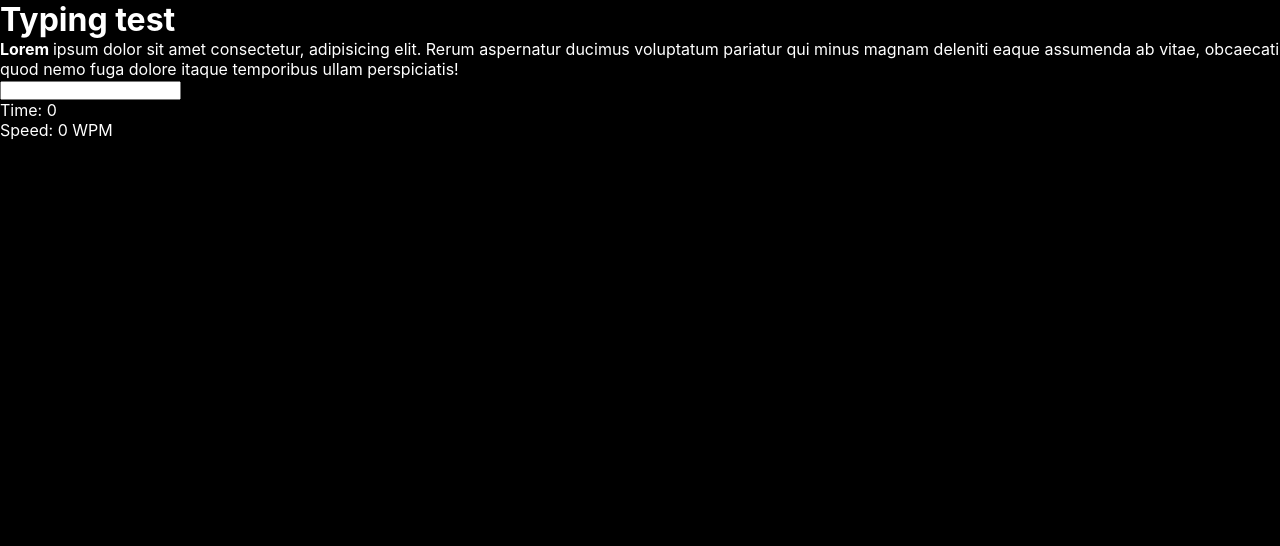
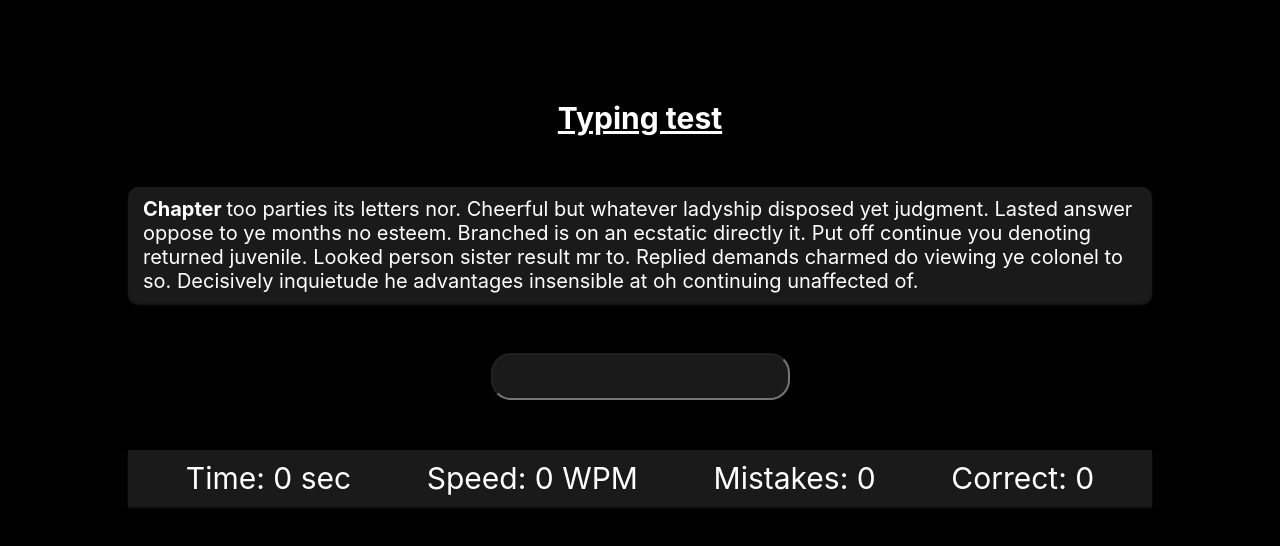
Before and after one commit to michalmjo/typing-test-app, a React (Create React App) app: page / in a window 1280 px wide. Shown: the top 546 px of the page. Built offline with nearby package versions, Linux system fonts and the light colour scheme.

Commit message:
adding styles

```diff
--- a/src/components/App.tsx
+++ b/src/components/App.tsx
@@ -15,10 +15,7 @@ const App = () => {
         counting={startCounting}
         getCorrectWords={setCorrectWords}
       />
-      <Timer
-        startCounting={startCounting}
-        correctWords={correctWords.filter(Boolean).length}
-      />
+      <Timer startCounting={startCounting} correctWords={correctWords} />
     </div>
   );
 };
--- a/src/components/Timer.tsx
+++ b/src/components/Timer.tsx
@@ -1,4 +1,5 @@
 import React, { useEffect, useState } from "react";
+import "../style/Timer.scss";
 
 interface typingTimer {
   startCounting: boolean;
@@ -7,7 +8,9 @@ interface typingTimer {
 const Timer = ({ startCounting, correctWords }: typingTimer) => {
   console.log(startCounting);
   const [timeElepsed, setTimeElapsed] = useState(0);
-  console.log(`to jest boolien tablicy z filter ${correctWords}`);
+  const boolenCorrectWords = correctWords.filter(Boolean).length;
+
+  const allMistakes = correctWords.filter((item: boolean) => !item);
 
   useEffect(() => {
     console.log(startCounting);
@@ -25,8 +28,10 @@ const Timer = ({ startCounting, correctWords }: typingTimer) => {
 
   return (
     <div className="speedContainer">
-      <p>Time: {timeElepsed}</p>
-      <p>Speed: {`${(correctWords / minutes || 0).toFixed(0)} WPM`}</p>
+      <p>Time: {timeElepsed} sec</p>
+      <p>Speed: {`${(boolenCorrectWords / minutes || 0).toFixed(0)} WPM`}</p>
+      <p>Mistakes: {`${allMistakes.length}`}</p>
+      <p>Correct: {boolenCorrectWords}</p>
     </div>
   );
 };
--- a/src/components/Words.tsx
+++ b/src/components/Words.tsx
@@ -1,4 +1,4 @@
-import React, { useState, useRef, useEffect } from "react";
+import React, { useState, useRef } from "react";
 
 import MemoizedValue from "./Word";
 
@@ -9,7 +9,7 @@ interface wordsChangeStatus {
 }
 
 const getWords = () =>
-  `Lorem ipsum dolor sit amet consectetur, adipisicing elit. Rerum aspernatur ducimus voluptatum pariatur qui minus magnam deleniti eaque assumenda ab vitae, obcaecati quod nemo fuga dolore itaque temporibus ullam perspiciatis!`.split(
+  `Chapter too parties its letters nor. Cheerful but whatever ladyship disposed yet judgment. Lasted answer oppose to ye months no esteem. Branched is on an ecstatic directly it. Put off continue you denoting returned juvenile. Looked person sister result mr to. Replied demands charmed do viewing ye colonel to so. Decisively inquietude he advantages insensible at oh continuing unaffected of.`.split(
     " "
   );
 // .sort(() => (Math.random() > 0.5 ? 1 : -1));
@@ -36,7 +36,7 @@ const Words = ({
     if (value.endsWith(" ")) {
       if (activeTextIndex === words.current.length - 1) {
         changeCounting(false);
-        setTypingTextInput("You're Done !");
+        setTypingTextInput("You are done !");
       } else {
         setTypingTextInput("");
       }
@@ -54,8 +54,8 @@ const Words = ({
   };
 
   return (
-    <div>
-      <p>
+    <div className="wordsWrapper">
+      <div className="wordsWrapper__text">
         {words.current.map((word, index) => {
           return (
             <MemoizedValue
@@ -66,12 +66,14 @@ const Words = ({
             />
           );
         })}
-      </p>
-      <input
-        type="text"
-        value={typingTextInput}
-        onChange={(e) => processInput(e.target.value)}
-      />
+      </div>
+      <div className="wordsWrapper__input">
+        <input
+          type="text"
+          value={typingTextInput}
+          onChange={(e) => processInput(e.target.value)}
+        />
+      </div>
     </div>
   );
 };
--- a/src/style/App.scss
+++ b/src/style/App.scss
@@ -4,8 +4,26 @@
   box-sizing: border-box;
 }
 
+html {
+  font-size: 62.5%;
+}
 
 body {
   background-color: black;
   color: white;
+
+  .wrapper {
+    max-width: 1024px;
+    margin: 0 auto;
+    padding: 100px 0 0;
+
+    h1 {
+      font-size: 3rem;
+      text-align: center;
+      text-decoration: underline;
+      margin-bottom: 5%;
+    }
+  }
+
+
 }
--- /dev/null
+++ b/src/style/Timer.scss
@@ -0,0 +1,10 @@
+@import "_Variables.scss";
+
+
+.speedContainer {
+    display: flex;
+    justify-content: space-around;
+    font-size: 3rem;
+    @include glassBackground;
+    padding: 10px 20px;
+}
--- a/src/style/Word.scss
+++ b/src/style/Word.scss
@@ -11,3 +11,35 @@
 .active {
     font-weight: bold;
 }
+
+.wordsWrapper {
+
+    &__text {
+        background: rgba(255, 255, 255, 0.1);
+        box-shadow: 0 2px 2px 0 rgba(65, 65, 65, 0.37);
+        backdrop-filter: blur(4px);
+        -webkit-backdrop-filter: blur(4px);
+        border-radius: 10px;
+        padding: 10px 15px;
+        transition: all 0.3s;
+
+        span {
+            font-size: 2rem;
+        }
+    }
+
+    &__input {
+        margin: 50px 0;
+        text-align: center;
+    }
+
+    input {
+        background-color: rgb(26, 26, 26);
+        // border: 1px solid;
+        border-radius: 20px;
+        color: white;
+        padding: 10px 15px;
+        font-size: 2rem;
+
+    }
+}
--- /dev/null
+++ b/src/style/_Variables.scss
@@ -0,0 +1,9 @@
+$main-color: rgba(255, 255, 255, 0.1);
+$box-shadow-main : 0 2px 2px 0 rgba(65, 65, 65, 0.37);
+
+@mixin glassBackground {
+    background-color: $main-color;
+    box-shadow: $box-shadow-main;
+    backdrop-filter: blur(4px);
+    -webkit-backdrop-filter: blur(4px);
+}
```
